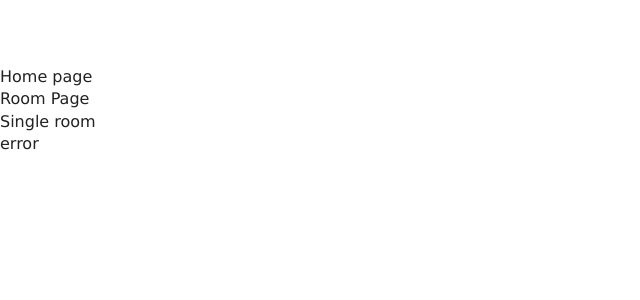
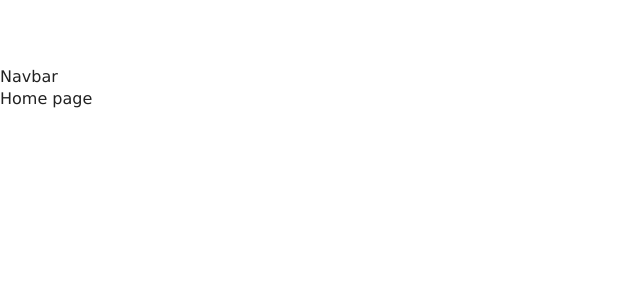
Before and after one commit to hulyak/hotel-booking, a React (Create React App) app: page / in a window 1280 px wide. Shown: the top 300 px of the page, without its empty margins (0-640 px from the left). Built offline with nearby package versions, Linux system fonts and the light colour scheme.

Commit message:
create routing and install react-icons

```diff
--- a/src/App.css
+++ b/src/App.css
@@ -112,8 +112,8 @@ h6 {
   color: var(--primaryColor);
 }
 .nav-links {
-  height: 0;
-  overflow: hidden;
+  /* height: 0;
+  overflow: hidden; */
   transition: var(--mainTransition);
   list-style-type: none;
 }
--- a/src/App.js
+++ b/src/App.js
@@ -1,17 +1,31 @@
-import './App.css';
-import Home from './pages/Home';
-import Rooms from './pages/Rooms';
-import SingleRoom from './pages/SingleRoom';
-import Error from './pages/Error';
+import "./App.css";
+import Home from "./pages/Home";
+import Rooms from "./pages/Rooms";
+import SingleRoom from "./pages/SingleRoom";
+import Error from "./pages/Error";
+import Navbar from "./components/Navbar";
+
+import { Route, Switch } from "react-router-dom";
+
 
 function App() {
   return (
     <>
-    <Home />
-    <Rooms />
-    <SingleRoom />
-    <Error />
-
+      <Navbar />
+      <Switch>
+        <Route path="/" exact>
+          <Home />
+        </Route>
+        <Route path="/rooms" exact>
+          <Rooms />
+        </Route>
+        <Route path="/rooms/:slug">
+          <SingleRoom />
+        </Route>
+        <Route>
+          <Error />
+        </Route>
+      </Switch>
     </>
   );
 }
--- /dev/null
+++ b/src/components/Navbar.js
@@ -0,0 +1,14 @@
+import React from 'react'
+import logo from '../images/logo.svg';
+import {FaAlignRight} from 'react-icons/fa'
+
+const Navbar = () => {
+
+    return (
+        <div>
+            Navbar
+        </div>
+    )
+}
+
+export default Navbar
```
Also changed, not shown: 1 other file (tests, documents, lock files or other folders).
